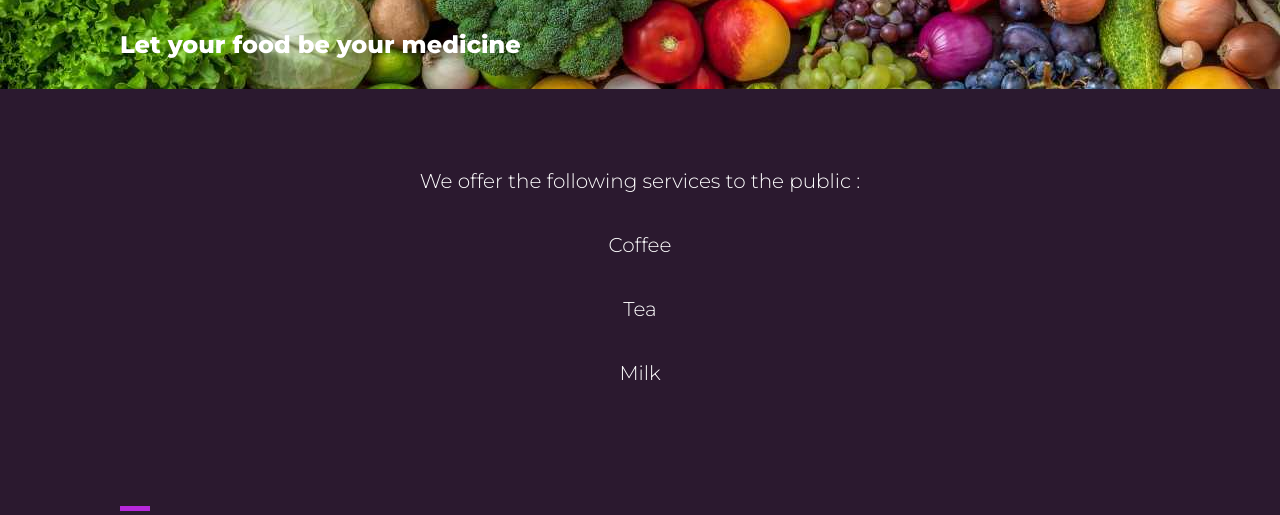
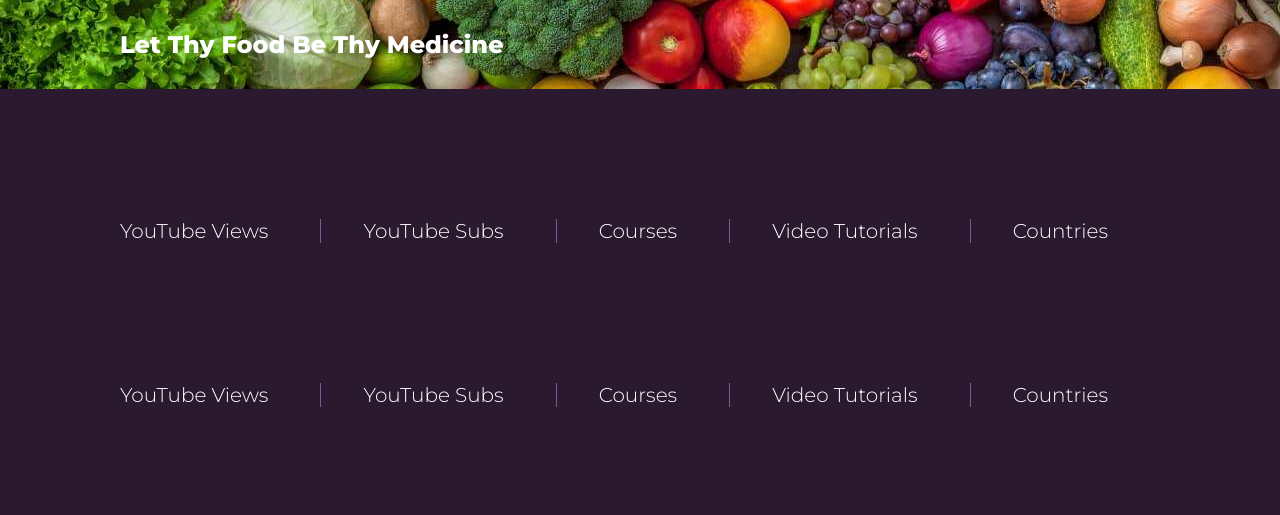
Before and after one commit to Kofiop/pesc, a plain HTML site: page services.html in a window 1280 px wide. Shown: the part 212-727 px from the top of the page. Drawn offline with Linux system fonts and the light colour scheme.

Commit message:
Add files via upload

```diff
--- a/services.html
+++ b/services.html
@@ -42,7 +42,7 @@
 
             <div class="hero-content">
                 <h1>Prince Emmanuel Sanitarium &amp; Clinic</h1>
-                <p class="subtitle"><b>Let your food be your medicine</b></p>
+                <p class="subtitle"><b>Let Thy Food Be Thy Medicine</b></p>
             </div>
         </div>
     </div>
@@ -53,33 +53,58 @@
             </div>
 
 
-            <section>
-                <div>
-                    <p style="text-align: center;">We offer the following services to the public :</p>
-                    <center>
-                        <ul>
-                        <li>Coffee</li>
-                        <li>Tea</li>
-                        <li>Milk</li>
-                        </ul>
 
+    <div class="light-purple-wrapper">
+        <div class="wrapper">
+            <ul class="stats">
+                <li>
 
-                    </center>
+                    <span>YouTube Views</span>
+                </li>
+                <li>
 
+                    <span>YouTube Subs</span>
+                </li>
+                <li>
 
+                    <span>Courses</span>
+                </li>
+                <li>
 
+                    <span>Video Tutorials</span>
+                </li>
+                <li>
 
+                    <span>Countries</span>
+                </li>
+            </ul>
+        </div>
 
+        <div class="light-purple-wrapper">
+        <div class="wrapper">
+            <ul class="stats">
+                <li>
 
+                    <span>YouTube Views</span>
+                </li>
+                <li>
 
+                    <span>YouTube Subs</span>
+                </li>
+                <li>
 
+                    <span>Courses</span>
+                </li>
+                <li>
 
+                    <span>Video Tutorials</span>
+                </li>
+                <li>
 
-
-
-
-                </div>
-            </section>
+                    <span>Countries</span>
+                </li>
+            </ul>
+        </div>
 
 
 
```
